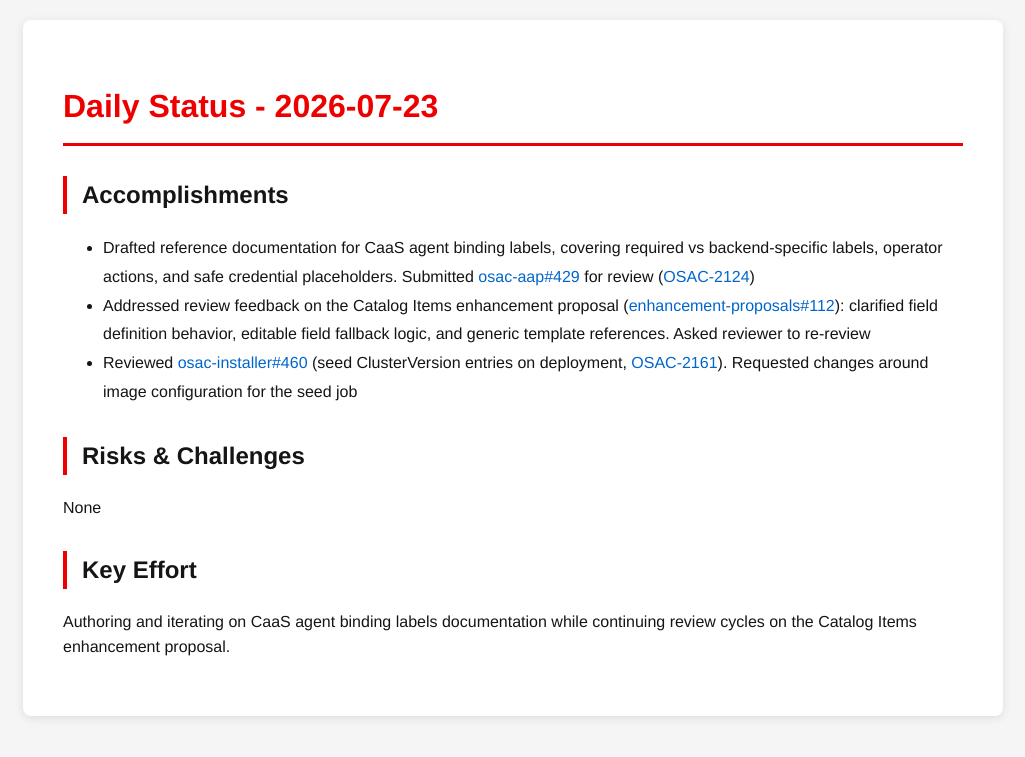
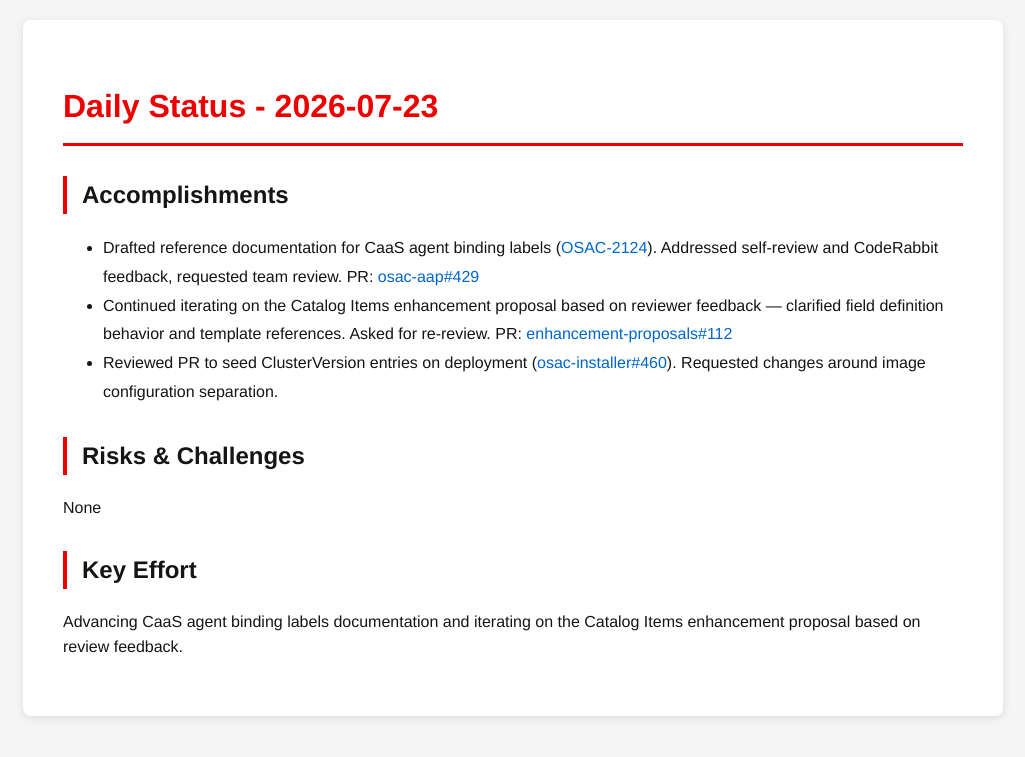
Before and after one commit to tzvatot/daily-status, a Jekyll site: the page built from 2026-07-23.md, in a window 1280 px wide. Shown: the top 757 px of the page, without its empty margins (127-1152 px from the left). Built offline with Jekyll 4.4.1, drawn with Linux system fonts in a browser that asks for light colours.

Commit message:
Daily status update - 2026-07-23

```diff
--- a/2026-07-23.md
+++ b/2026-07-23.md
@@ -7,12 +7,12 @@ date: 2026-07-23
 # Daily Status - 2026-07-23
 
 ## Accomplishments
-- Drafted reference documentation for CaaS agent binding labels, covering required vs backend-specific labels, operator actions, and safe credential placeholders. Submitted [osac-aap#429](https://github.com/osac-project/osac-aap/pull/429) for review ([OSAC-2124](https://redhat.atlassian.net/browse/OSAC-2124))
-- Addressed review feedback on the Catalog Items enhancement proposal ([enhancement-proposals#112](https://github.com/osac-project/enhancement-proposals/pull/112)): clarified field definition behavior, editable field fallback logic, and generic template references. Asked reviewer to re-review
-- Reviewed [osac-installer#460](https://github.com/osac-project/osac-installer/pull/460) (seed ClusterVersion entries on deployment, [OSAC-2161](https://redhat.atlassian.net/browse/OSAC-2161)). Requested changes around image configuration for the seed job
+- Drafted reference documentation for CaaS agent binding labels ([OSAC-2124](https://redhat.atlassian.net/browse/OSAC-2124)). Addressed self-review and CodeRabbit feedback, requested team review. PR: [osac-aap#429](https://github.com/osac-project/osac-aap/pull/429)
+- Continued iterating on the Catalog Items enhancement proposal based on reviewer feedback — clarified field definition behavior and template references. Asked for re-review. PR: [enhancement-proposals#112](https://github.com/osac-project/enhancement-proposals/pull/112)
+- Reviewed PR to seed ClusterVersion entries on deployment ([osac-installer#460](https://github.com/osac-project/osac-installer/pull/460)). Requested changes around image configuration separation.
 
 ## Risks & Challenges
 None
 
 ## Key Effort
-Authoring and iterating on CaaS agent binding labels documentation while continuing review cycles on the Catalog Items enhancement proposal.
+Advancing CaaS agent binding labels documentation and iterating on the Catalog Items enhancement proposal based on review feedback.
```
